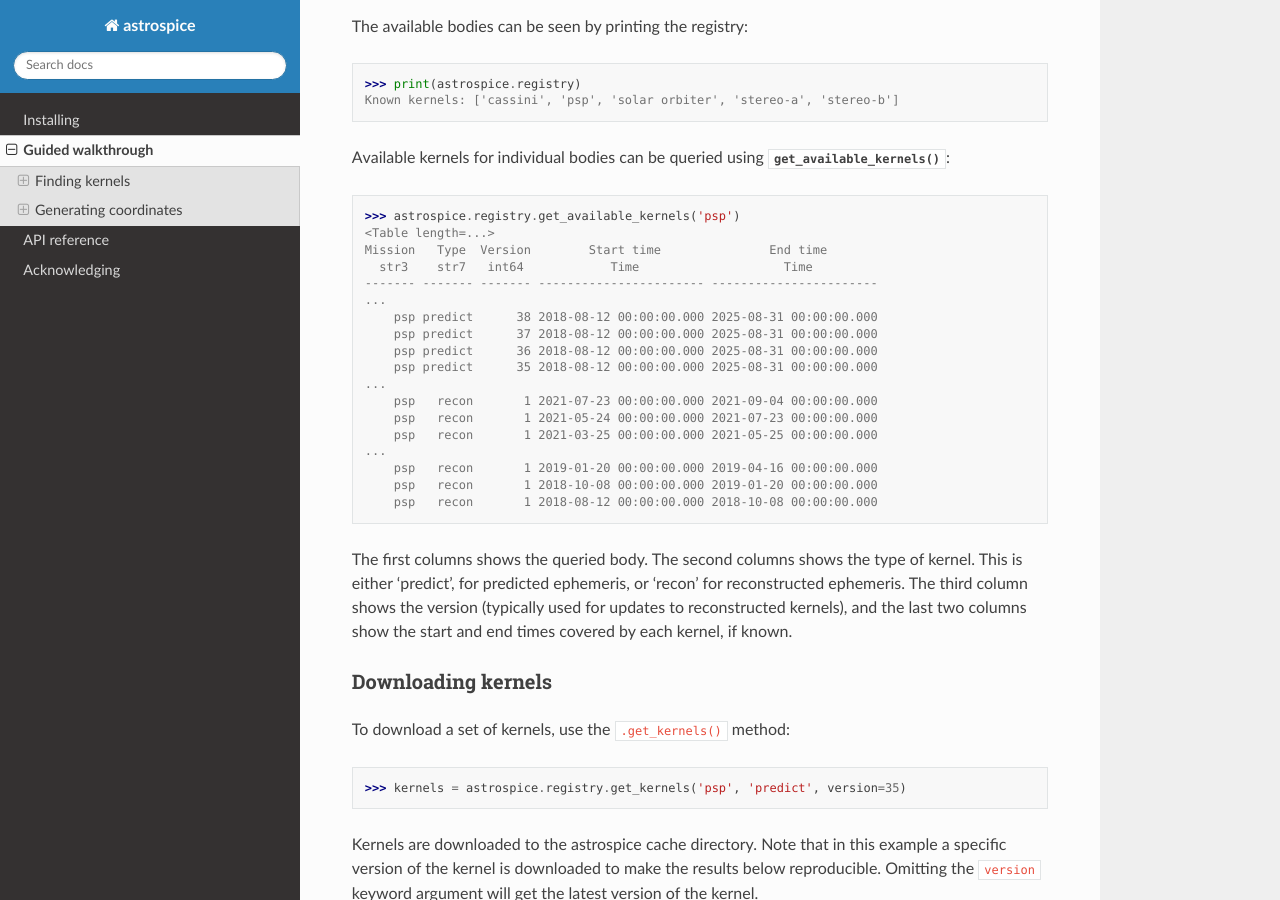
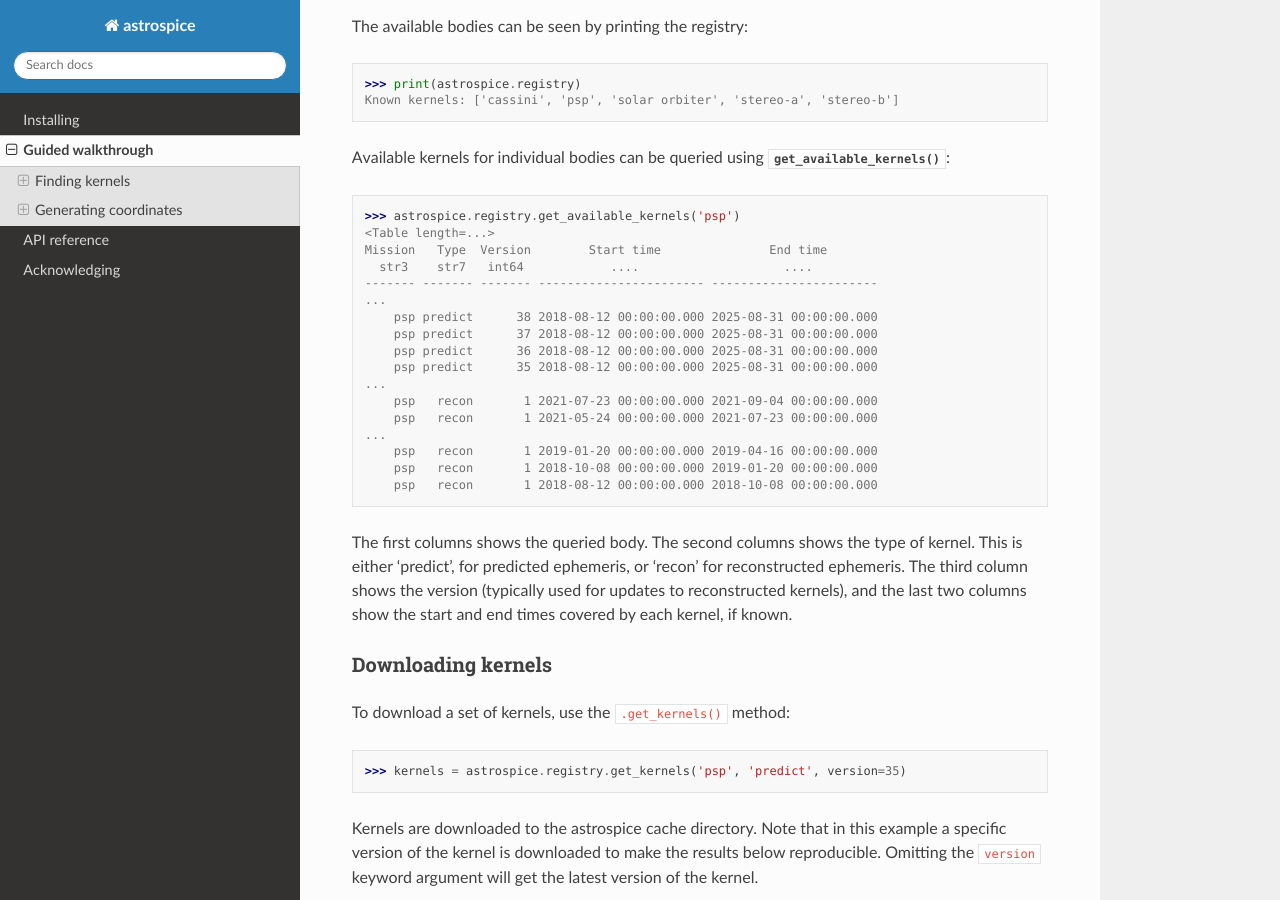
Before and after one commit to astrospice/astrospice, a Sphinx documentation site: the page built from docs/guide.rst, in a window 1280 px wide and 900 px high, scrolled down 535 px. Built offline with Sphinx 7.4.7 and the Read the Docs theme 2.0.0, drawn with Linux system fonts in a browser that asks for light colours; pages that are not in the unit, such as notebooks, are missing from menus; the version number could not be read and is left out.

```diff
--- a/docs/guide.rst
+++ b/docs/guide.rst
@@ -30,7 +30,7 @@ Available kernels for individual bodies can be queried using
   >>> astrospice.registry.get_available_kernels('psp')
   <Table length=...>
   Mission   Type  Version        Start time               End time
-    str3    str7   int64            Time                    Time
+    str3    str7   int64            ....                    ....
   ------- ------- ------- ----------------------- -----------------------
   ...
       psp predict      38 2018-08-12 00:00:00.000 2025-08-31 00:00:00.000
@@ -40,7 +40,6 @@ Available kernels for individual bodies can be queried using
   ...
       psp   recon       1 2021-07-23 00:00:00.000 2021-09-04 00:00:00.000
       psp   recon       1 2021-05-24 00:00:00.000 2021-07-23 00:00:00.000
-      psp   recon       1 2021-03-25 00:00:00.000 2021-05-25 00:00:00.000
   ...
       psp   recon       1 2019-01-20 00:00:00.000 2019-04-16 00:00:00.000
       psp   recon       1 2018-10-08 00:00:00.000 2019-01-20 00:00:00.000
```
